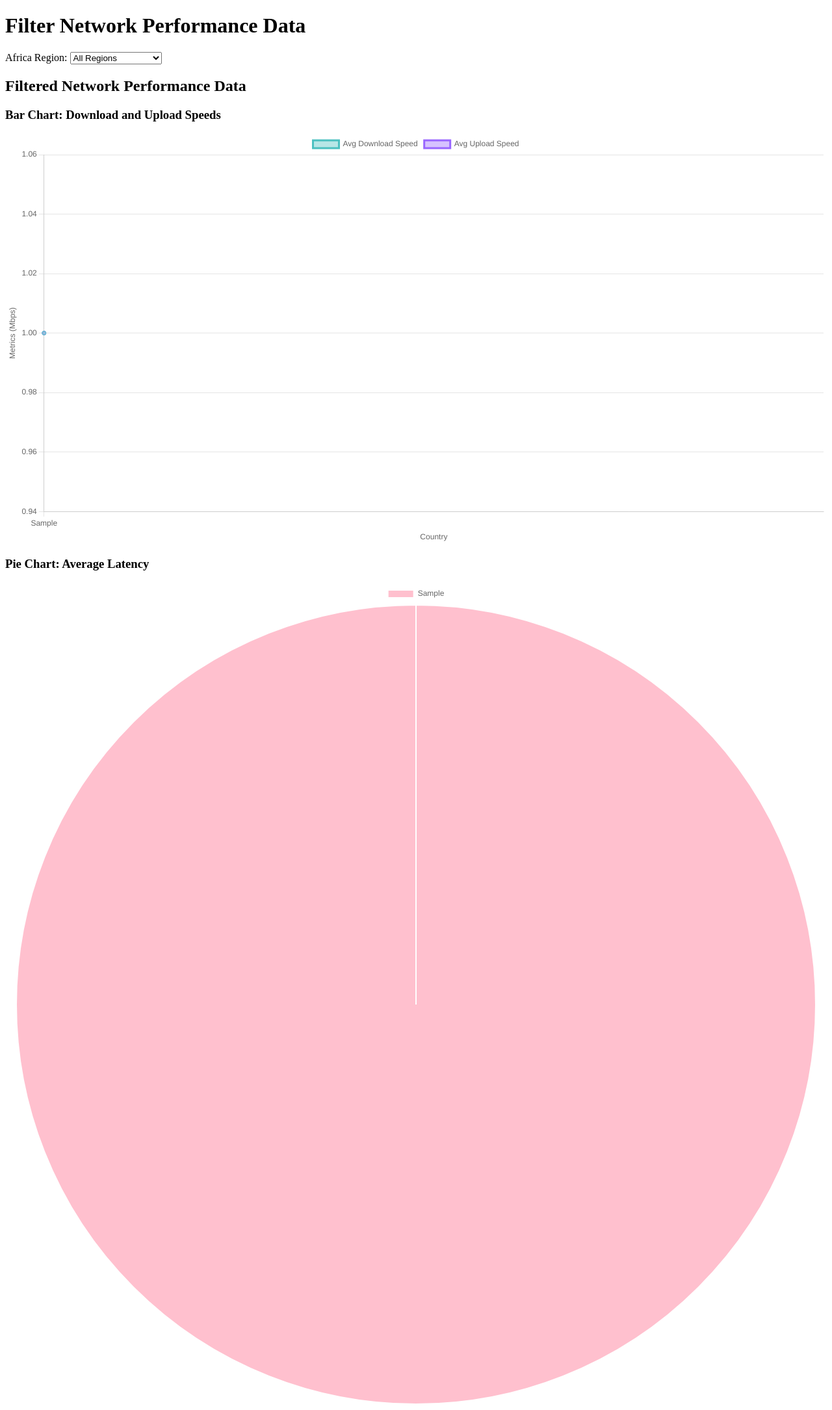
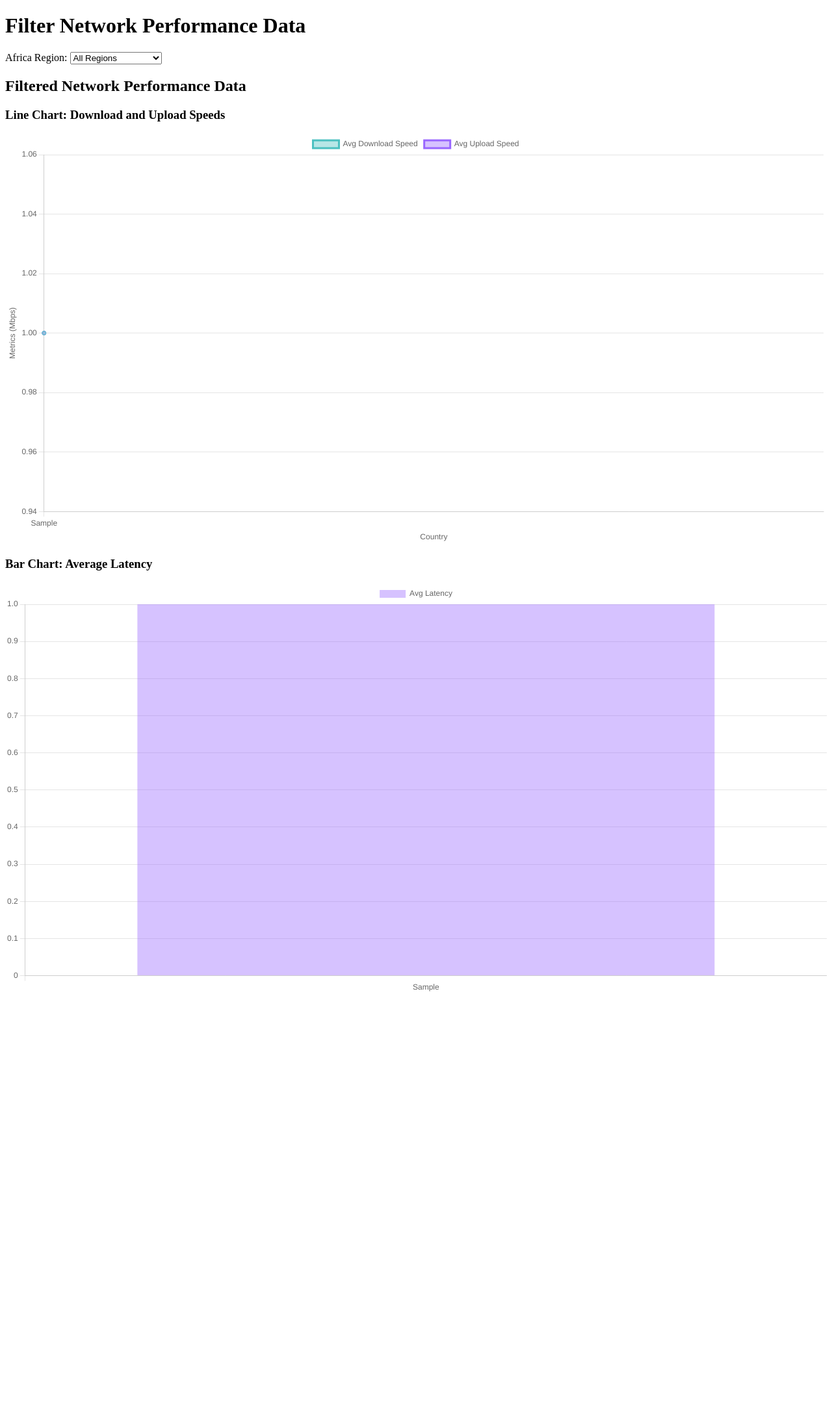
Before and after one commit to EddieMjiyakho/Network-Performance-Insight-Platform, a Django app: page / in a window 1280 px wide. Shown: the whole page at 65% size. After the commit the page ends 1526 px from the top, so only its background shows below. Run offline with Django 5.2, Linux system fonts and the light colour scheme; tables that the repository leaves empty hold one stand-in row (values such as "Sample post").

Commit message:
use a bar graph for latency visualization

```diff
--- a/mlab/templates/network_data_filtered_list.html
+++ b/mlab/templates/network_data_filtered_list.html
@@ -5,6 +5,7 @@
     <meta name="viewport" content="width=device-width, initial-scale=1.0">
     <title>Filtered Network Performance Data</title>
     <script src="https://cdn.jsdelivr.net/npm/chart.js"></script>
+
 </head>
 <body>
     <h1>Filter Network Performance Data</h1>
@@ -27,12 +28,12 @@
    <h2>Filtered Network Performance Data</h2>
    {% if chart_data %}
        <!-- Bar Chart -->
-       <h3>Bar Chart: Download and Upload Speeds</h3>
+       <h3>Line Chart: Download and Upload Speeds</h3>
        <canvas id="lineChart"></canvas>
 
        <!-- Pie Chart -->
-       <h3>Pie Chart: Average Latency</h3>
-       <canvas id="pieChart"></canvas>
+       <h3>Bar Chart: Average Latency</h3>
+       <canvas id="barChart"></canvas>
 
        <script>
            document.addEventListener('DOMContentLoaded', function() {
@@ -42,7 +43,7 @@
                const barCtx = document.getElementById('lineChart').getContext('2d');
                new Chart(barCtx, {
                    type: 'line',
-                   data: chartData.bar_chart,
+                   data: chartData.line_chart,
                    options: {
                        responsive: true,
                        plugins: {
@@ -75,10 +76,10 @@
                });
 
                // Pie Chart
-               const pieCtx = document.getElementById('pieChart').getContext('2d');
+               const pieCtx = document.getElementById('barChart').getContext('2d');
                new Chart(pieCtx, {
-                   type: 'pie',
-                   data: chartData.pie_chart,
+                   type: 'bar',
+                   data: chartData.bar_chart,
                    options: {
                        responsive: true,
                        plugins: {
--- a/mlab/views.py
+++ b/mlab/views.py
@@ -16,7 +16,7 @@ def network_data_filtered(request):
     avg_latencies = [queryset.filter(clientCountry=country).first().avg_latency for country in countries]
 
     chart_data = {
-        'bar_chart': {
+        'line_chart': {
             'labels': countries,
             'datasets': [
                 {
@@ -35,20 +35,14 @@ def network_data_filtered(request):
                 },
             ]
         },
-        'pie_chart': {
+        'bar_chart': {
             'labels': countries,
             'datasets': [
                 {
                     'label': 'Avg Latency',
                     'data': avg_latencies,
-                    'backgroundColor': [
-                        'rgba(255, 99, 132, 0.4)',
-                        'rgba(54, 162, 235, 0.4)',
-                        'rgba(255, 206, 86, 0.4)',
-                        'rgba(75, 192, 192, 0.4)',
-                        'rgba(153, 102, 255, 0.4)',
-                        'rgba(255, 159, 64, 0.4)',
-                    ],
+                    'backgroundColor': 'rgba(153, 102, 255, 0.4)',
+                    'type': 'bar'
                 }
             ]
         }
@@ -59,5 +53,5 @@ def network_data_filtered(request):
 
     return render(request, 'network_data_filtered_list.html', {
         'chart_data': chart_data_json,
-        'africa_regions': AfricaRegion.objects.all()
+        'africa_regions': AfricaRegion.objects.all(),
     })
```
